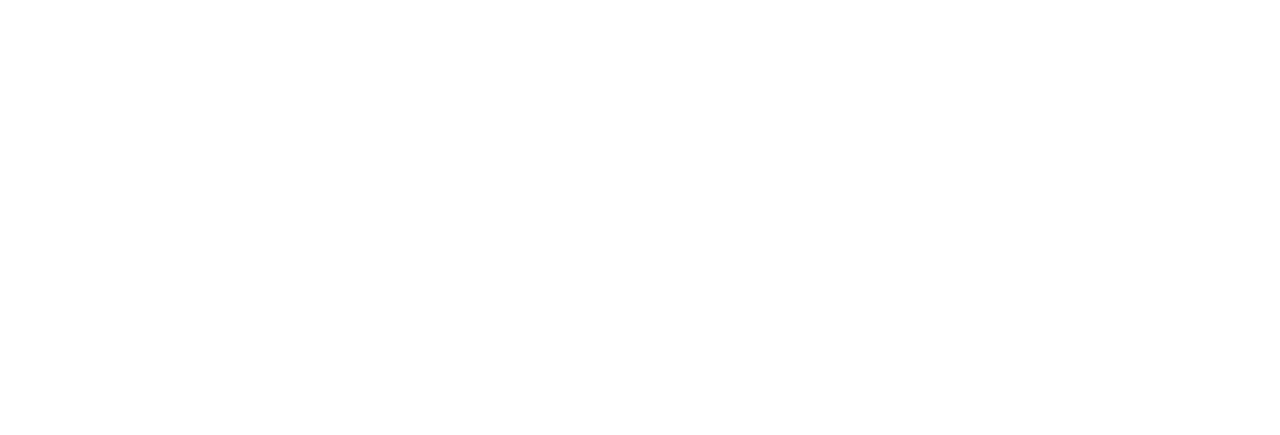
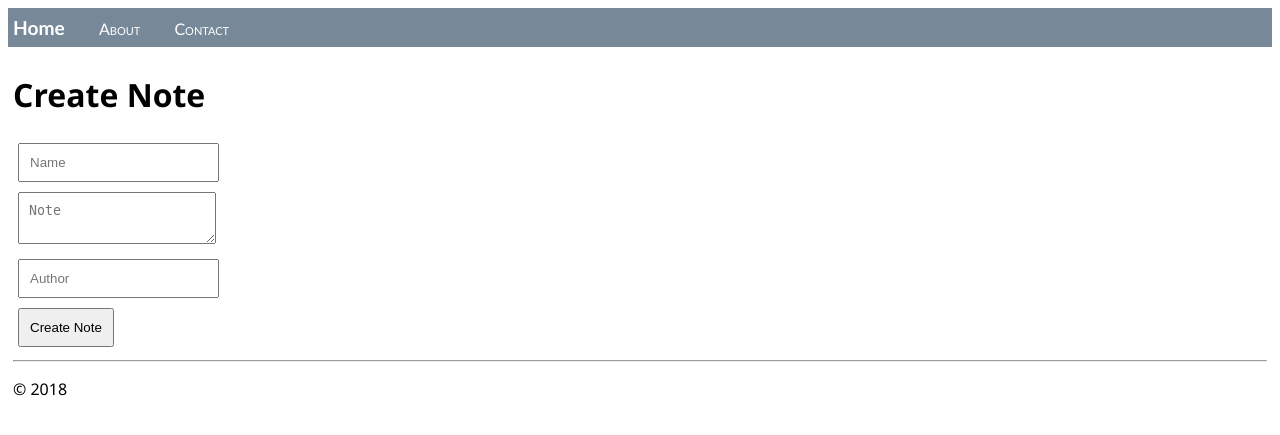
Before and after one commit to PBI22/Agil-Flask-Note-Projekt, a Flask app: page /create/ in a window 1280 px wide. Before the commit the part shown is empty. Shown: the top 435 px of the page. Run offline with Flask 3, Linux system fonts and the light colour scheme.

Commit message:
added template + some POC styling in createnote.html

```diff
--- /dev/null
+++ b/hello_app/static/note.css
@@ -0,0 +1,4 @@
+input, textarea {
+    padding:10px;
+    margin: 5px;
+}
--- a/hello_app/templates/createnote.html
+++ b/hello_app/templates/createnote.html
@@ -1,11 +1,29 @@
-<!DOCTYPE html>
-<html lang="en">
-<head>
-    <meta charset="UTF-8">
-    <meta name="viewport" content="width=device-width, initial-scale=1.0">
-    <title>Create</title>
-</head>
-<body>
+{% extends "layout.html" %}
 
-</body>
-</html>
+{% block title %}
+Create Note
+{% endblock %}
+
+{% block head %}
+<link rel="stylesheet" type="text/css" href="{{ url_for('static', filename='note.css') }}"  />
+{% endblock %}
+
+{% block content %}
+<!--
+    # name
+    # note
+    # author
+    # created (genereres automatisk)
+
+-->
+<h1>Create Note</h1>
+
+<!-- Lav input felter -->
+<form action="/create/" method="post">
+    <input type="text" name="name" placeholder="Name" /><br>
+    <textarea name="note" placeholder="Note"></textarea><br>
+    <input type="text" name="author" placeholder="Author" /><br>
+    <input type="submit" value="Create Note" />
+</form>
+
+{% endblock %}
--- a/hello_app/templates/layout.html
+++ b/hello_app/templates/layout.html
@@ -2,8 +2,13 @@
 <html>
     <head>
         <meta charset="utf-8" />
-        <title>{% block title %}{% endblock %}</title>
+        <title>{% block title %}
+
+            {% endblock %}</title>
         <link rel="stylesheet" type="text/css" href="{{ url_for('static', filename='site.css') }}"  />
+        {% block head %}
+
+            {% endblock %}
     </head>
 
     <body>
@@ -15,6 +20,7 @@
 
         <div class="body-content">
             {% block content %}
+
             {% endblock %}
             <hr/>
             <footer>
```
